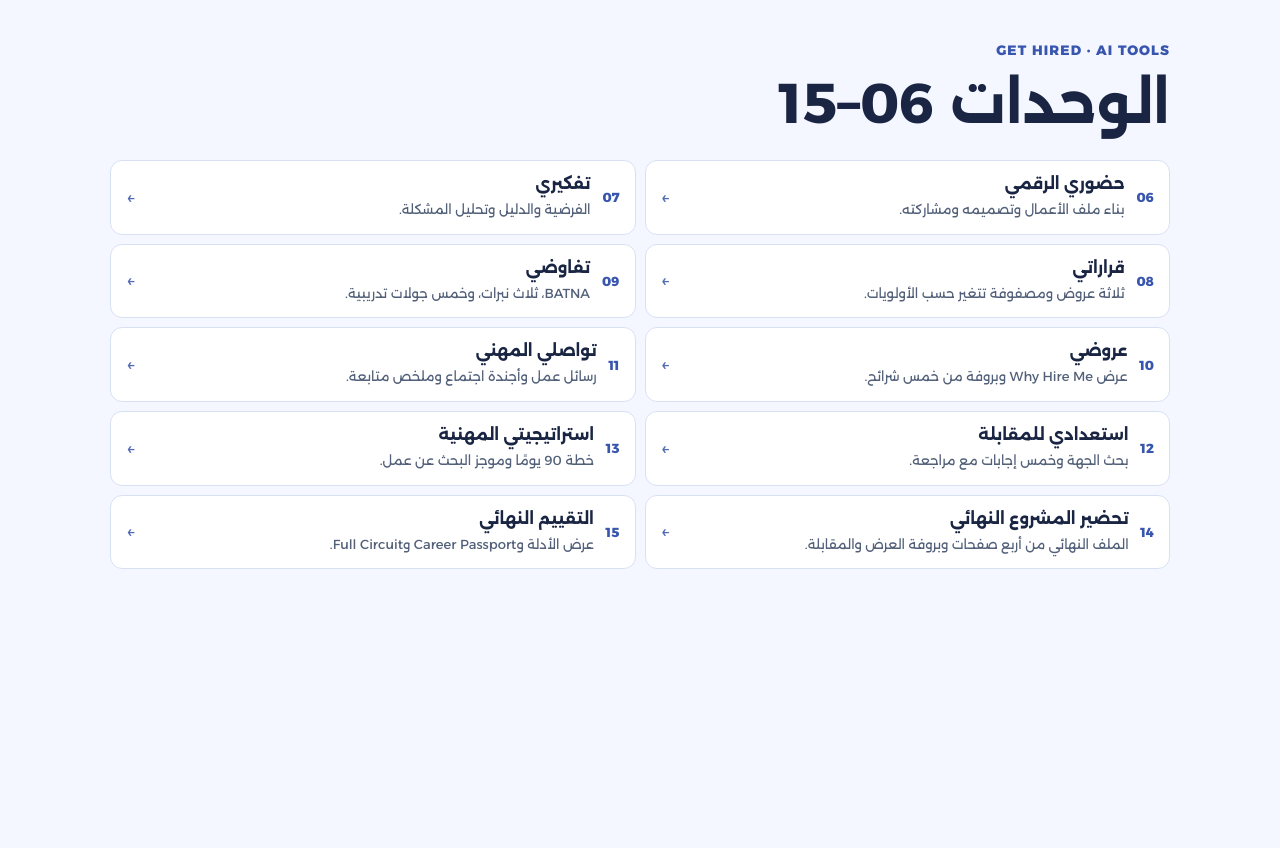
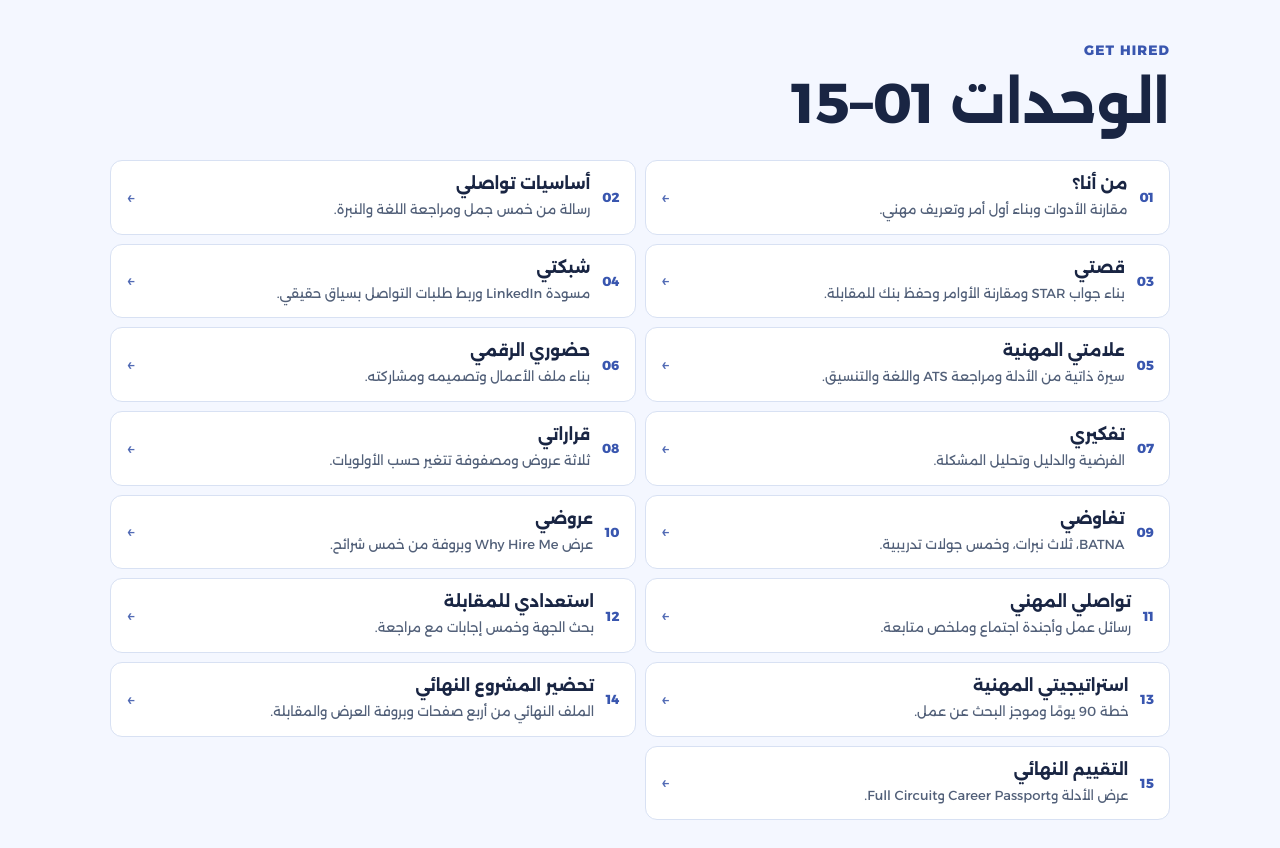
Before and after one commit to boOdybo/get-hired-module-06-my-digital-presence, a plain HTML site: page docs/modules.html in a window 1280 px wide. Before the commit the page ends 800 px from the top, so only its background shows below. Drawn offline with Linux system fonts and the light colour scheme.

Commit message:
Expand course index to Modules 01–15

```diff
--- a/docs/modules.html
+++ b/docs/modules.html
@@ -115,8 +115,13 @@ h2{font-size:1rem;margin:0 0 6px}
 p{font-size:.82rem;color:#526079;margin:0;line-height:1.65}
 @media(max-width:650px){ol{grid-template-columns:1fr}}
 </style>
-<main><span class="brand" dir="ltr">GET HIRED · AI TOOLS</span><h1>الوحدات 06–15</h1>
-<ol><li><a href="https://boodybo.github.io/get-hired-module-06-my-digital-presence/"><span class="number">06</span><div><h2>حضوري الرقمي</h2><p>بناء ملف الأعمال وتصميمه ومشاركته.</p></div><span class="open" aria-hidden="true">←</span></a></li>
+<main><span class="brand" dir="ltr">GET HIRED</span><h1>الوحدات 01–15</h1>
+<ol><li><a href="https://boodybo.github.io/get-hired-module-01-foundations/"><span class="number">01</span><div><h2>من أنا؟</h2><p>مقارنة الأدوات وبناء أول أمر وتعريف مهني.</p></div><span class="open" aria-hidden="true">←</span></a></li>
+<li><a href="https://boodybo.github.io/get-hired-module-02-communication-ai/"><span class="number">02</span><div><h2>أساسيات تواصلي</h2><p>رسالة من خمس جمل ومراجعة اللغة والنبرة.</p></div><span class="open" aria-hidden="true">←</span></a></li>
+<li><a href="https://boodybo.github.io/get-hired-module-03-interview-prompt-engineering/"><span class="number">03</span><div><h2>قصتي</h2><p>بناء جواب STAR ومقارنة الأوامر وحفظ بنك للمقابلة.</p></div><span class="open" aria-hidden="true">←</span></a></li>
+<li><a href="https://boodybo.github.io/get-hired-module-04-my-network/"><span class="number">04</span><div><h2>شبكتي</h2><p>مسودة LinkedIn وربط طلبات التواصل بسياق حقيقي.</p></div><span class="open" aria-hidden="true">←</span></a></li>
+<li><a href="https://boodybo.github.io/get-hired-module-05-my-brand/"><span class="number">05</span><div><h2>علامتي المهنية</h2><p>سيرة ذاتية من الأدلة ومراجعة ATS واللغة والتنسيق.</p></div><span class="open" aria-hidden="true">←</span></a></li>
+<li><a href="https://boodybo.github.io/get-hired-module-06-my-digital-presence/"><span class="number">06</span><div><h2>حضوري الرقمي</h2><p>بناء ملف الأعمال وتصميمه ومشاركته.</p></div><span class="open" aria-hidden="true">←</span></a></li>
 <li><a href="https://boodybo.github.io/get-hired-module-07-my-thinking/"><span class="number">07</span><div><h2>تفكيري</h2><p>الفرضية والدليل وتحليل المشكلة.</p></div><span class="open" aria-hidden="true">←</span></a></li>
 <li><a href="https://boodybo.github.io/get-hired-module-08-my-decisions/"><span class="number">08</span><div><h2>قراراتي</h2><p>ثلاثة عروض ومصفوفة تتغير حسب الأولويات.</p></div><span class="open" aria-hidden="true">←</span></a></li>
 <li><a href="https://boodybo.github.io/get-hired-module-09-my-negotiations/"><span class="number">09</span><div><h2>تفاوضي</h2><p>BATNA، ثلاث نبرات، وخمس جولات تدريبية.</p></div><span class="open" aria-hidden="true">←</span></a></li>
```
Also changed, not shown: 1 other file.
